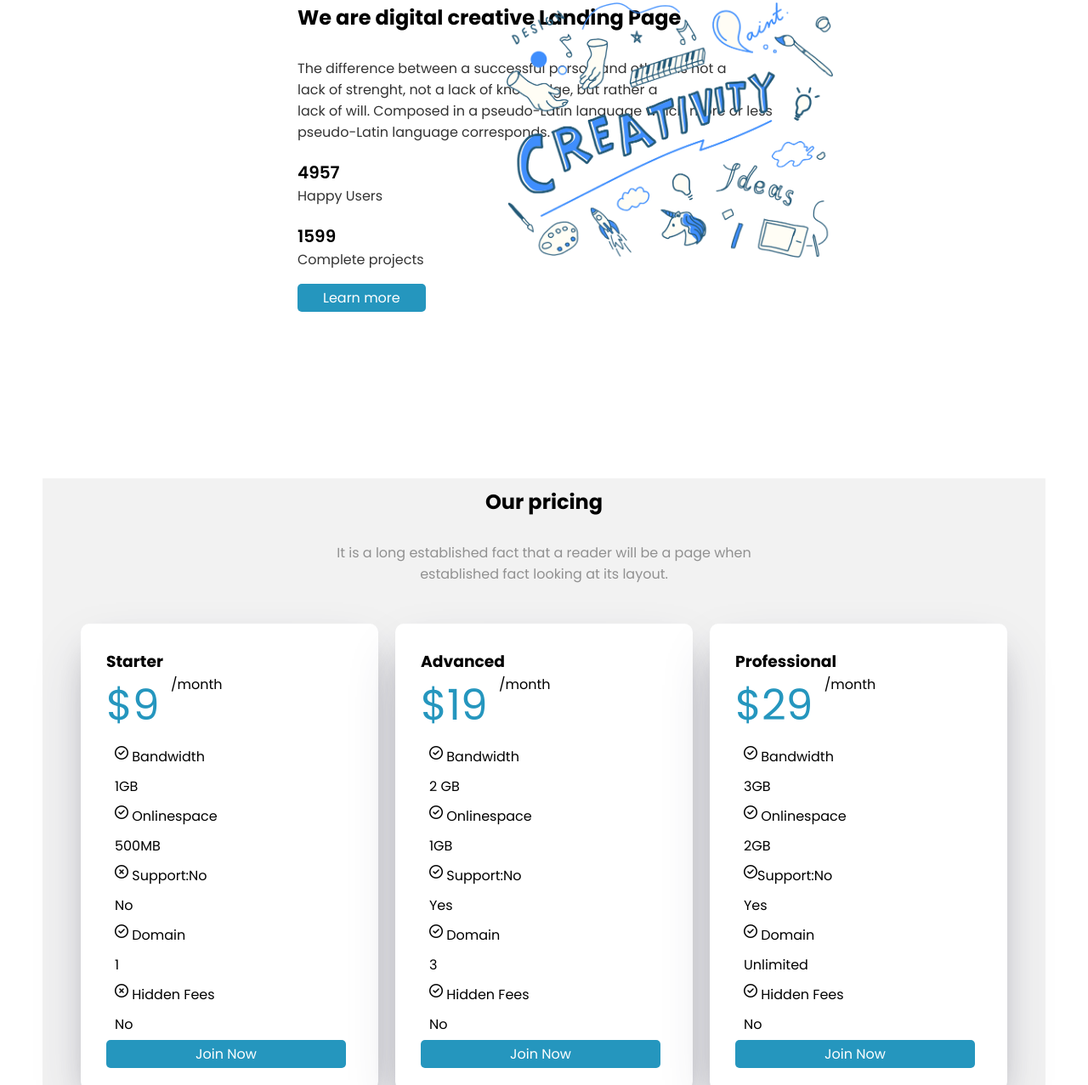
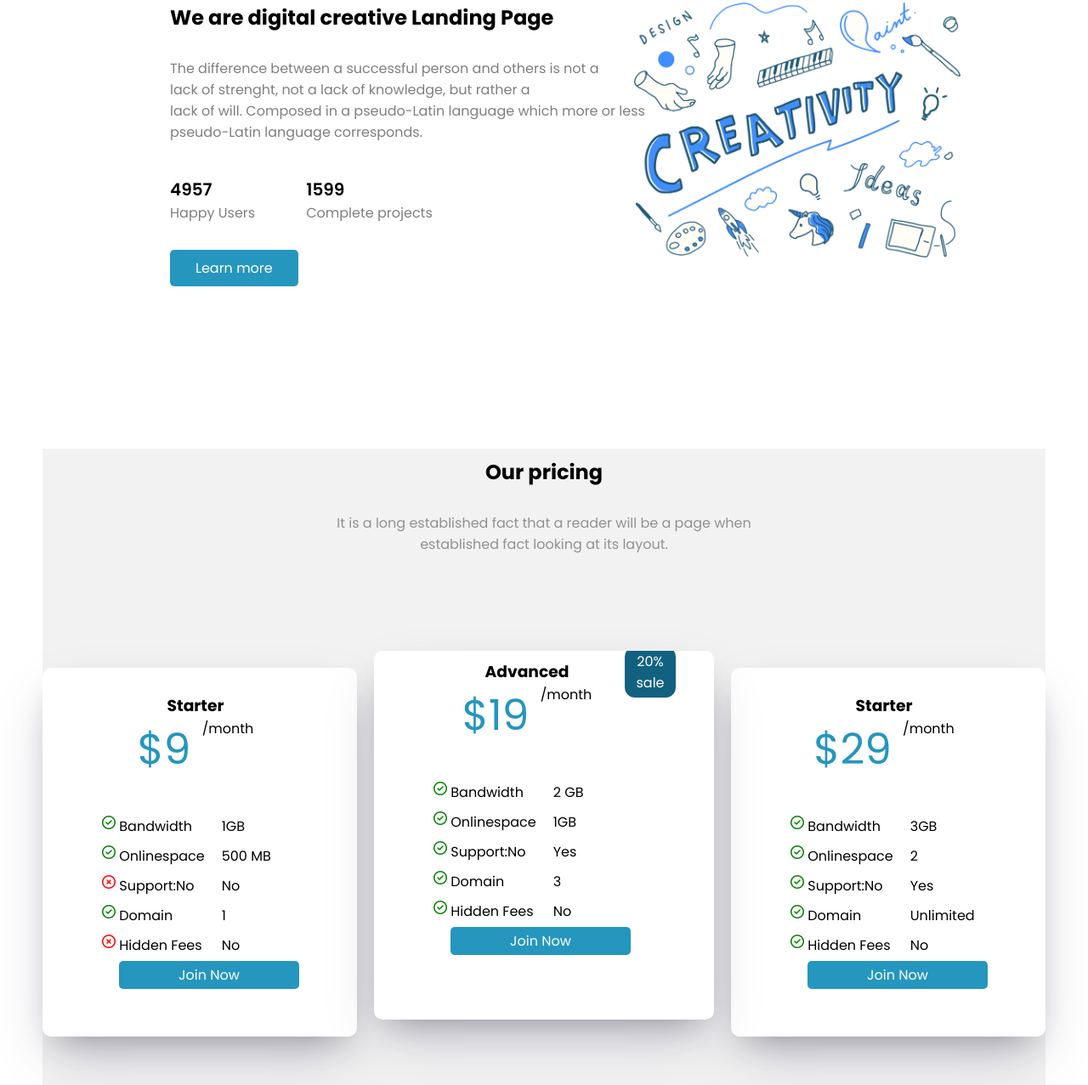
Before and after one commit to hjrayd/LandingPage, a plain HTML site: page index.html in a window 1280 px wide. Shown: the part 3510-4787 px from the top of the page at 85% size. Drawn offline with Linux system fonts and the light colour scheme.

Commit message:
css pricing (not finished)

```diff
--- a/index.css
+++ b/index.css
@@ -190,11 +190,7 @@ header img{
 
 .cards-1:hover {
     transform: translateY(-20px);
-
-
 }
-
-
 
 .cards-1 {
     display: flex;
@@ -539,17 +535,32 @@ header img{
 .pricing-text {
     justify-content: justify;
     text-align:  start;
-    margin-left: 300px;
+    margin-left: 150px;
     position: relative;
+
 }
 
 
-.pricing-text p {
-    opacity: 0.8;
-    justify-content: justify;
-    margin-bottom: 20px;
+.pricing-stat {
+    flex-wrap: wrap;
 }
 
+.pricing-stats p {
+    opacity: 0.5;
+}
+
+.pricing-text p {
+    opacity: 0.5;
+    justify-content: justify;
+    margin-bottom: 40px;
+
+}
+
+.pricing-stats {
+    display: flex;
+    gap: 60px;
+
+}
 .pricing-text strong {
     font-size: 20px;
     font-weight: 600;
@@ -560,7 +571,7 @@ header img{
     display: flex;
     position: absolute;
     float: right;
-    margin-right: 300px;
+    margin-right: 150px;
     right: 0;
     width: 30%;
     top: 0;
@@ -570,8 +581,8 @@ header img{
     color: white;
     background-color: #2596be;
     text-decoration: none;
-    padding-top: 5px;
-    padding-bottom: 5px;
+    padding-top: 10px;
+    padding-bottom: 10px;
     padding-left: 30px;
     padding-right: 30px;
     border-radius: 5px;
@@ -591,6 +602,7 @@ header img{
 
  .pricing-line {
     text-align: center;
+    padding-bottom: 30px;
     justify-content: justify;
     opacity: 0.4;
 }
@@ -598,25 +610,41 @@ header img{
 .cards-4 {
     border-radius: 10px;
     background: #fff;
-    width: 350px;
+    overflow: hidden;
+    width: 400px;
     padding: 30px;
     box-shadow: rgba(50, 50, 93, 0.25) 0px 30px 60px -12px, rgba(0, 0, 0, 0.3) 0px 18px 36px -18px;;
 }
 
-.card-4-header {
-    height: 500px;
-    display: flex;
-    flex-wrap: wrap;
-    text-align: center;
-    justify-content: center;
-
+.cards-4-header {
+    height: 100%;
+    width: 300px;
+    position: relative;
 }
 
-.card-4-text {
+.cards-4-header-text {
+    text-align: center;
+}
+
+.cards-4-header .solde {
+    position: absolute;
+    display: flex;
+    top: -15px;
+    right: -25px;
+    align-items: center;
+    text-align: center;
+    background-color: #126180;
+    border-radius: 20%;
+    color: white;
+    height: 60px;
+    width: 60px;
+}
+
+.cards-4-text {
     padding: 30px;
 }
 
-.card-4-text h3 {
+.cards-4-text h3 {
     font-size: 10px;
     margin-bottom: 10px;
     font-weight: 700;
@@ -629,11 +657,19 @@ header img{
 }
 
 .cards-4 li {
-
     list-style-type: none;
     margin: 10px;
+}
+
+.cards-4 ul {
+    float: left;
 
 }
+
+.cards-4-translate {
+transform: translateY(-20px);
+}
+
 
 .cards-4-all{
     display: flex;
@@ -650,12 +686,12 @@ header img{
     text-decoration: none;
     padding-top: 5px;
     padding-bottom: 5px;
-    padding-left: 105px;
-    padding-right: 105px;
+    padding-left: 70px;
+    padding-right: 70px;
+    margin-left: 30px;
+    margin-top: 20px;
     border-radius: 5px;
 }
-
-
 
   /*=================================================================
 ========================= TOP BUTTON ================================
--- a/index.html
+++ b/index.html
@@ -292,10 +292,10 @@
 
                 <p>The difference between a successful person and others is not a <br> lack of strenght, not a lack of knowledge, but rather a <br> lack of will. Composed in a pseudo-Latin language which more or less <br> pseudo-Latin language corresponds.</p>
 
-
-                 <strong> 4957 </strong> <p>Happy Users</p>
-                <strong> 1599 </strong> <p>Complete projects</p>
-
+                <div class="pricing-stats">
+                <div class="pricing-stat"> <strong> 4957 </strong> <br> <p>Happy Users</p> </div>
+                <div class="pricing-stat"> <strong> 1599 </strong> <br>  <p>Complete projects</p> </div>
+           </div>
                 <a href="#">Learn more</a>
 
                </div>
@@ -312,80 +312,102 @@
 <div class="cards-4-all">
                <div class="cards-4">
                     <div class="cards-4-header">
-                        <h3> Starter </h3>
-                       <p><strong> $9 </strong> /month</p>
-                    </div>
-                    <div class="cards-4-text">
+                        <div class="cards-4-header-text">
+                            <h3> Starter </h3>
+                            <p> <strong> $9 </strong> /month</p>
+                         </div>
+                     </div>
+                 <div class="cards-4-text">
 
                         <ul>
+                             <li> <i class="fa-regular fa-circle-check" style="color:green;"></i> Bandwidth </li>
+                            <li> <i class="fa-regular fa-circle-check" style="color:green;"></i> Onlinespace </li>
+                            <li> <i class="fa-regular fa-circle-xmark" style="color:red;"></i> Support:No </li>
+                            <li> <i class="fa-regular fa-circle-check" style="color:green;"></i> Domain </li>
+                            <li> <i class="fa-regular fa-circle-xmark" style="color:red;"></i> Hidden Fees </li>
+                        </ul>
 
-                             <li> <i class="fa-regular fa-circle-check"></i> Bandwidth </li>
-                             <li> 1GB</li>
-                            <li> <i class="fa-regular fa-circle-check"></i> Onlinespace </li>
-                            <li> 500MB</li>
-                            <li> <i class="fa-regular fa-circle-xmark"></i> Support:No </li>
-                            <li> No </li>
-                            <li> <i class="fa-regular fa-circle-check"></i> Domain </li>
-                            <li> 1</li>
-                            <li> <i class="fa-regular fa-circle-xmark"></i> Hidden Fees </li>
-                            <lI> No</lI>
+                        <ul>
+                            <li>1GB</li>
+                            <li>500 MB</li>
+                            <li>No</li>
+                            <li>1</li>
+                            <li>No</li>
                         </ul>
+
                         <a href="#">Join Now</a>
+
                     </div>
                </div>
 
-
+               <div class="cards-4-translate">
                <div class="cards-4">
              <div class="cards-4-translate">
                 <div class="cards-4-header">
-                    <h3> Advanced </h3>
-                    <p> <strong> $19 </strong> /month</p>
+                    <div class="cards-4-header-text">
+                        <h3> Advanced </h3>
+                        <p> <strong> $19 </strong> /month</p>
+                    </div>
+                    <div class="solde">
+                        <p>20% sale</p>
+                    </div>
                 </div>
                 <div class="cards-4-text">
                     <ul>
 
-                         <li> <i class="fa-regular fa-circle-check"></i> Bandwidth</li>
-                         <li> 2 GB </li>
-                        <li> <i class="fa-regular fa-circle-check"></i> Onlinespace</li>
-                        <li> 1GB</li>
-                        <li> <i class="fa-regular fa-circle-check"></i> Support:No </li>
-                        <li> Yes </li>
-                        <li> <i class="fa-regular fa-circle-check"></i> Domain </li>
-                        <li> 3 </li>
-                        <li><i class="fa-regular fa-circle-check"></i> Hidden Fees </li>
-                        <li> No </li>
+                         <li> <i class="fa-regular fa-circle-check" style="color:green;"></i> Bandwidth</li>
+                        <li> <i class="fa-regular fa-circle-check" style="color:green;"></i> Onlinespace</li>
+                        <li> <i class="fa-regular fa-circle-check" style="color:green;"></i> Support:No </li>
+                        <li> <i class="fa-regular fa-circle-check" style="color:green;"></i> Domain </li>
+                        <li><i class="fa-regular fa-circle-check" style="color:green;"></i> Hidden Fees </li>
+                    </ul>
+
+                    <ul>
+                        <li>2 GB</li>
+                        <li>1GB</li>
+                        <li>Yes</li>
+                        <li>3</li>
+                        <li>No</li>
+
                     </ul>
                     <a href="#">Join Now</a>
                  </div>
                 </div>
+                </div>
            </div>
-
 
            <div class="cards-4">
             <div class="cards-4-header">
-                <h3> Professional</h3>
-                <p> <strong> $29 </strong>  /month</p>
-            </div>
-            <div class="cards-4-text">
+                <div class="cards-4-header-text">
+                    <h3> Starter </h3>
+                    <p> <strong> $29 </strong> /month</p>
+                 </div>
+             </div>
+         <div class="cards-4-text">
 
                 <ul>
-                     <li> <i class="fa-regular fa-circle-check"></i> Bandwidth </li>
-                     <li> 3GB</li>
-                    <li> <i class="fa-regular fa-circle-check"></i> Onlinespace </li>
-                    <li> 2GB </li>
-                    <li> <i class="fa-regular fa-circle-check"></i>Support:No </li>
-                    <li> Yes</li>
-                    <li> <i class="fa-regular fa-circle-check"></i> Domain </li>
-                    <li> Unlimited </li>
-                    <li> <i class="fa-regular fa-circle-check"></i> Hidden Fees </li>
-                    <li> No </li>
+                     <li> <i class="fa-regular fa-circle-check" style="color:green;"> </i> Bandwidth </li>
+                    <li> <i class="fa-regular fa-circle-check" style="color:green;"></i> Onlinespace </li>
+                    <li> <i class="fa-regular fa-circle-check" style="color:green;"> </i> Support:No </li>
+                    <li> <i class="fa-regular fa-circle-check" style="color:green;"></i> Domain </li>
+                    <li> <i class="fa-regular fa-circle-check" style="color:green;"> </i>  Hidden Fees </li>
                 </ul>
+
+                <ul>
+                    <li>3GB</li>
+                    <li>2</li>
+                    <li>Yes</li>
+                    <li>Unlimited</li>
+                    <li>No</li>
+                </ul>
+
                 <a href="#">Join Now</a>
+
             </div>
-        </div>
        </div>
 </div>
-        <!--bouton scroll bqck to top-->
+
+        <!--bouton scroll back to top-->
 
 
 
```
